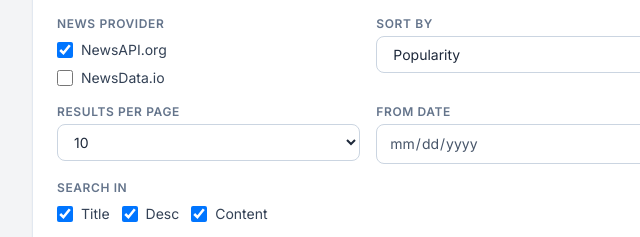
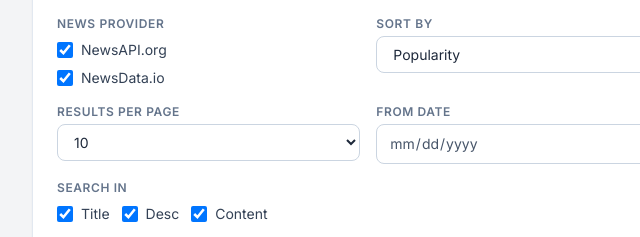
Before and after one commit to fancyboy96/news-aggregator, a plain HTML site: page index.html in a window 1280 px wide. Both pictures are taken after a click on the button "Filters". Shown: the part 300-537 px from the top of the page, 112-752 px from the left. Drawn offline with nearby package versions, Linux system fonts and the light colour scheme.

Commit message:
chore: enable both providers by default

```diff
--- a/index.html
+++ b/index.html
@@ -135,7 +135,7 @@
                             <label class="inline-flex items-center cursor-pointer">
                                 <input type="checkbox"
                                     class="form-checkbox text-blue-600 rounded w-4 h-4 provider-checkbox"
-                                    value="newsdata">
+                                    value="newsdata" checked>
                                 <span class="ml-2 text-sm text-slate-700">NewsData.io</span>
                             </label>
                         </div>
```
